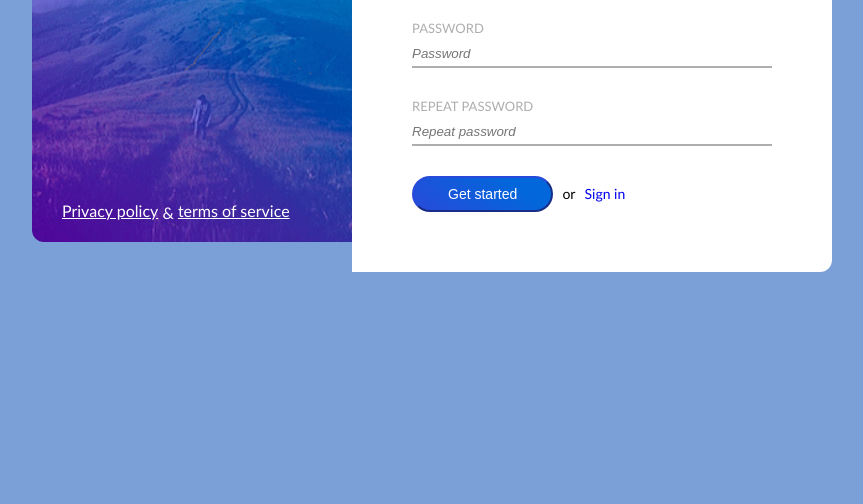
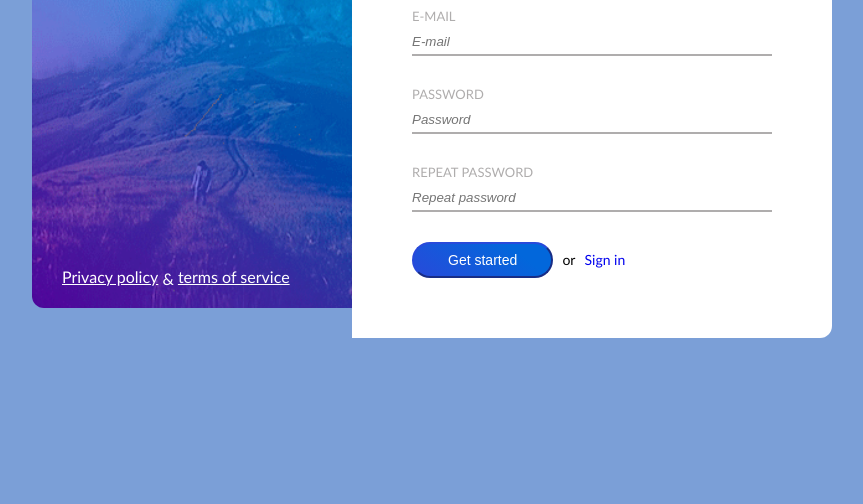
Before and after one commit to kauste/6-sign-up, a website: page index.html in a window 1280 px wide. Shown: the part 296-800 px from the top of the page, without its empty margins (208-1071 px from the left). Drawn offline with Linux system fonts and the light colour scheme.

Commit message:
Position content in center of the screen

```diff
--- a/css/main.css
+++ b/css/main.css
@@ -1,9 +1,14 @@
+body {
+    height:100vh;
+    position: relative;
+}
 .container {
     width: 800px;
-    margin-left: calc(50% - 400px);
-    margin-top: 100px;
+    top:50%;
+    left:50%;
+    transform: translate(-50%, -50%);
     display:inline-block;
-    position: relative;
+    position: absolute;
 }
 
 .left-column {
@@ -22,7 +27,6 @@
     top:30px;
     left:0;
 }
-
 
 .main-title {
 
--- a/css/reset.css
+++ b/css/reset.css
@@ -9,4 +9,5 @@ body * {
 body {
     font-family: 'Gill Sans', 'Gill Sans MT', Calibri, 'Trebuchet MS', sans-serif;
     background-color: #7B9FD7;
+    height:100vh
 }
```
Also changed, not shown: index.html (line endings or trailing spaces).
